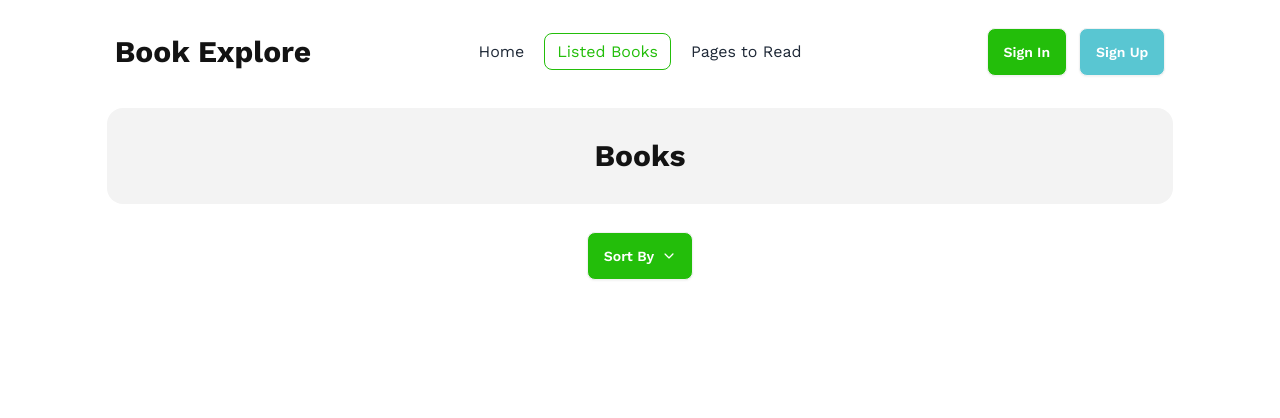
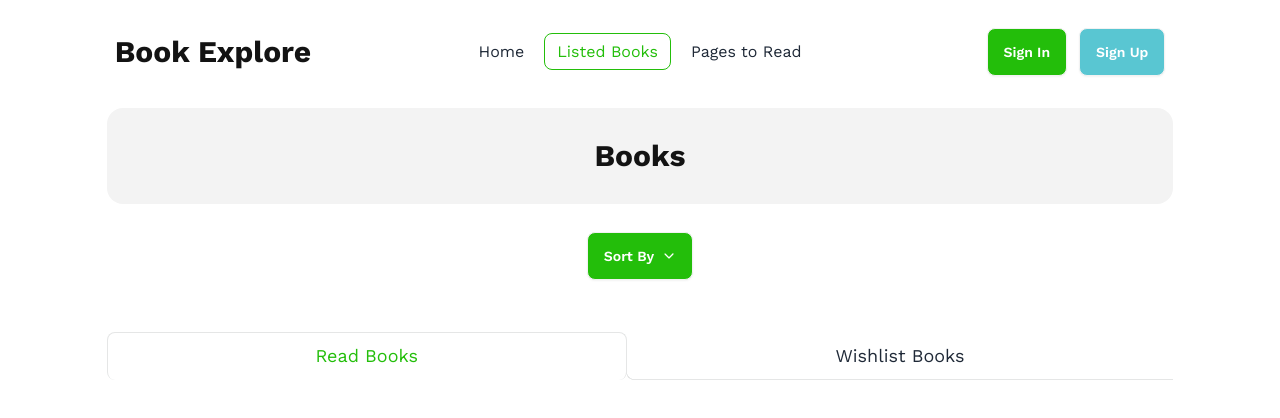
Before and after one commit to hossain-ahamed-khan/Book-Explore, a React (Vite) app: page /listed-books in a window 1280 px wide. Shown: the top 418 px of the page. Built offline with nearby package versions, Linux system fonts and the light colour scheme.

Commit message:
Added tab to the listed books page

```diff
--- a/src/components/ListedBooks/ListedBooks.jsx
+++ b/src/components/ListedBooks/ListedBooks.jsx
@@ -1,6 +1,6 @@
 import { useEffect, useState } from "react";
 import { IoIosArrowDown } from "react-icons/io";
-import { useLoaderData } from "react-router-dom";
+import { Link, useLoaderData } from "react-router-dom";
 import { getReadBook } from "../../utility/localStorage";
 import ReadBook from "../ReadBook/ReadBook";
 
@@ -41,6 +41,11 @@ const ListedBooks = () => {
                 </details>
             </div>
 
+            <div role="tablist" className="tabs tabs-lifted tabs-lg mb-6">
+                <Link role="tab" className="tab tab-active active">Read Books</Link>
+                <Link role="tab" className="tab">Wishlist Books</Link>
+            </div>
+
             <div>
                 {
                     readBooks.map(readBook => <ReadBook key={readBook.bookId} readBook={readBook}></ReadBook>)
--- /dev/null
+++ b/src/components/WishlistBook/WishlistBook.jsx
@@ -0,0 +1,11 @@
+
+
+const WishlistBook = () => {
+    return (
+        <div>
+
+        </div>
+    );
+};
+
+export default WishlistBook;
--- a/src/main.jsx
+++ b/src/main.jsx
@@ -11,6 +11,8 @@ import ErrorPage from './components/ErrorPage/ErrorPage';
 import BookDetails from './components/BookDetails/BookDetails';
 import ListedBooks from './components/ListedBooks/ListedBooks';
 import PagesToRead from './components/PagesToRead/PagesToRead';
+import ReadBook from './components/ReadBook/ReadBook';
+import WishlistBook from './components/WishlistBook/WishlistBook';
 
 const router = createBrowserRouter([
   {
@@ -30,7 +32,7 @@ const router = createBrowserRouter([
       {
         path: '/listed-books',
         element: <ListedBooks></ListedBooks>,
-        loader: () => fetch('../books.json')
+        loader: () => fetch('../books.json'),
       },
       {
         path: '/pages-to-read',
```
